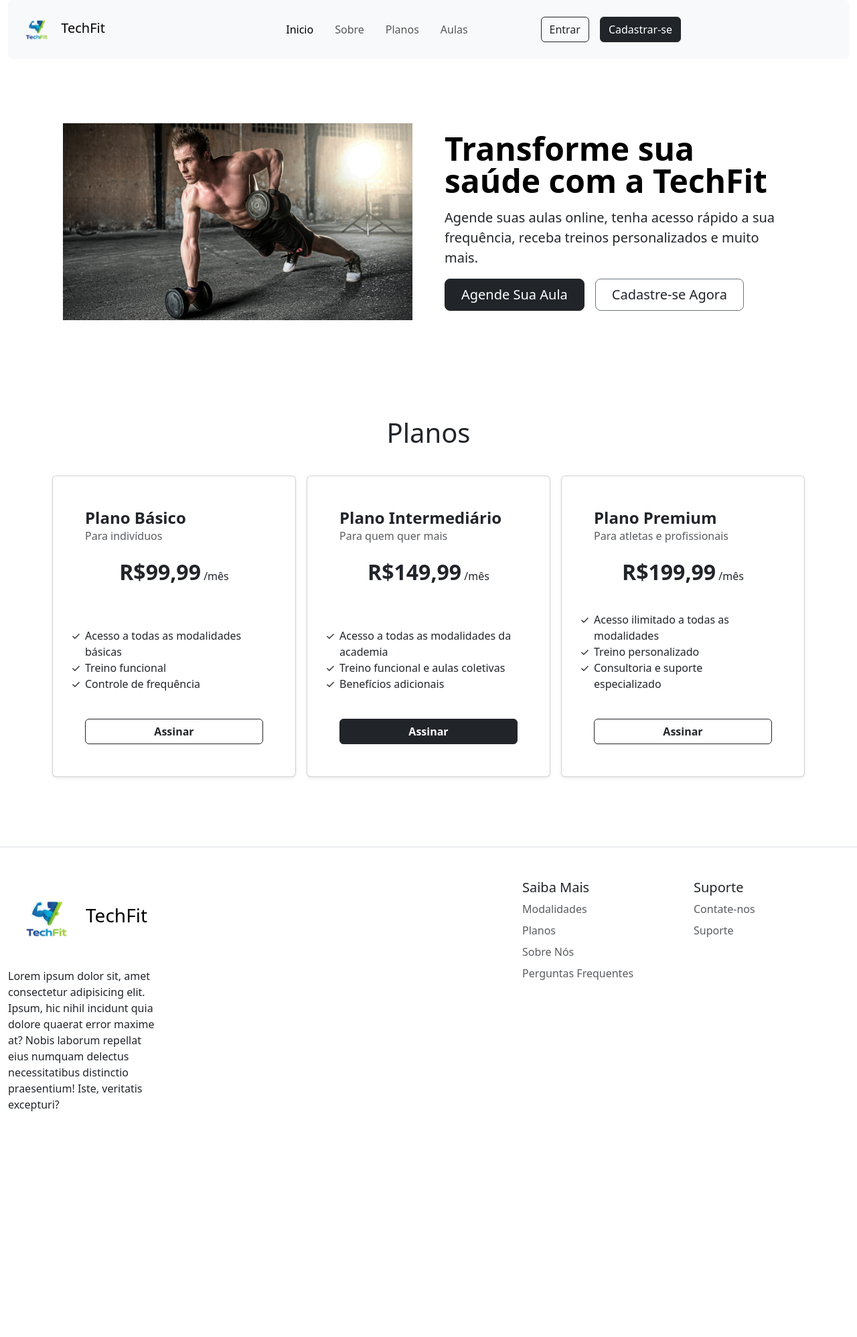
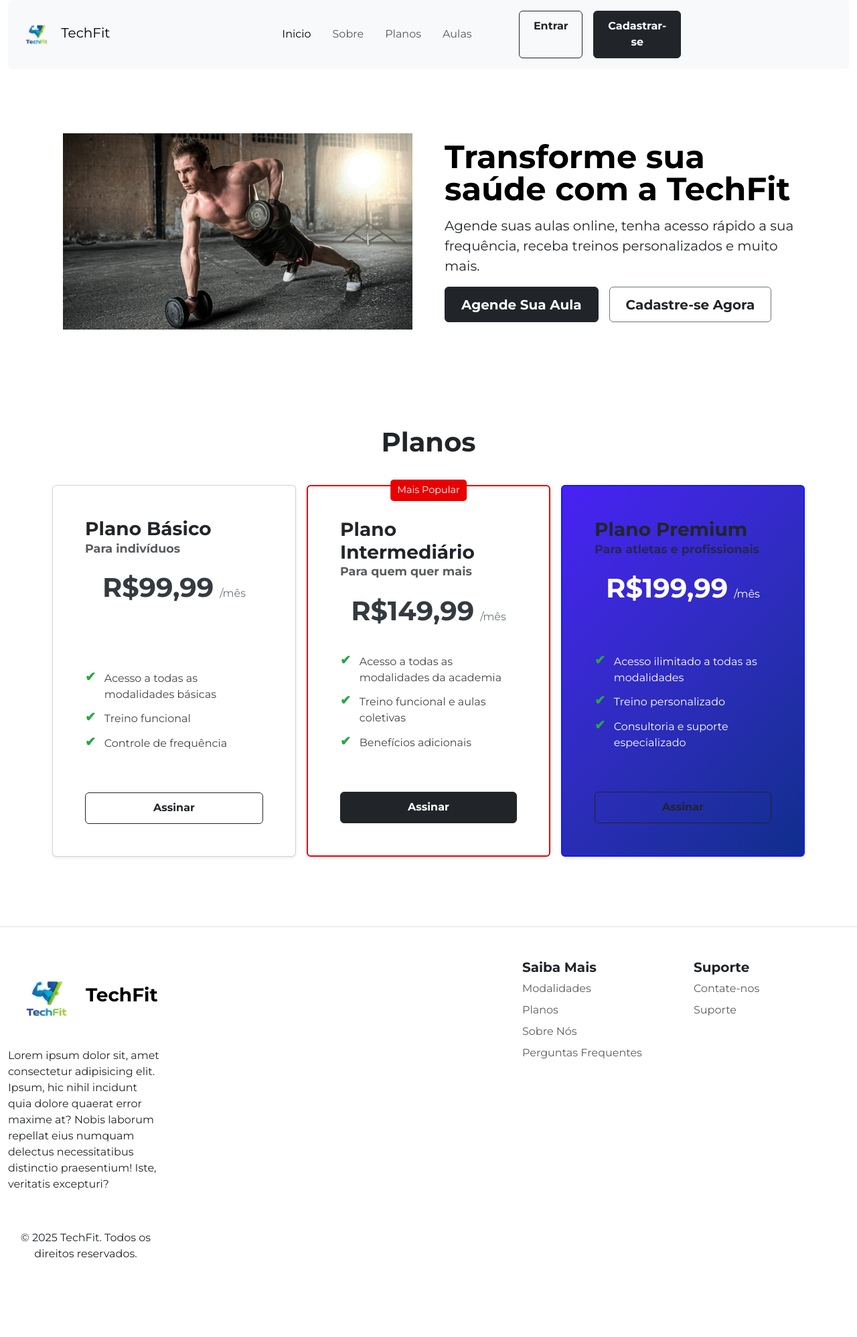
Before and after one commit to GoldenLeap/senai, a PHP site: page / in a window 1280 px wide. Shown: the whole page at 67% size. Before the commit the page ends 1659 px from the top, so only its background shows below. Run offline with PHP 8.4, Linux system fonts and the light colour scheme.

Commit message:
Adiciona tags meta para melhorar no SEO (otimização de mecanismo de busca) e melhorias em andamento dos cards

```diff
--- a/lima/Projetos/TechFit/index.html
+++ b/lima/Projetos/TechFit/index.html
@@ -3,12 +3,15 @@
   <head>
     <meta charset="UTF-8" />
     <meta name="viewport" content="width=device-width, initial-scale=1.0" />
+    <meta name="description" content="TechFit: Transforme sua saúde com treinos personalizados, aulas online e planos acessíveis. Junte-se à nossa academia hoje!">
+    <meta name="keywords" content="academia, treinos personalizados, fitness, saúde, TechFit">
     <title>TechFit - Página Inicial</title>
     <link
       rel="stylesheet"
       href="https://cdn.jsdelivr.net/npm/bootstrap@5.3.8/dist/css/bootstrap.min.css"
     />
     <link rel="stylesheet" href="./style/home.css" />
+    <link href="https://fonts.googleapis.com/css2?family=Montserrat:wght@400;700&display=swap" rel="stylesheet">
   </head>
   <body>
     <div class="container-fluid">
@@ -79,8 +82,8 @@
               Agende suas aulas online, tenha acesso rápido a sua frequência,
               receba treinos personalizados e muito mais.
             </p>
-            <div class="d-grip gap-2 d-md-flex justify-content-md-start">
-              <button class="btn btn-dark btn-lg px-4 me-md-2">
+            <div class="d-grid gap-2 d-md-flex justify-content-md-start">
+              <button class="btn cta btn-dark btn-lg px-4 me-md-2">
                 Agende Sua Aula
               </button>
               <button class="btn btn-outline-secondary text-dark btn-lg px-4">
@@ -128,7 +131,7 @@
 
           <!-- Plano Intermediário -->
           <div class="col-lg-4 p-2">
-            <div class="card shadow-sm h-100 d-flex flex-column p-5">
+            <div class="card intermediate shadow-sm h-100 d-flex flex-column p-5">
               <h4 class="card-title">Plano Intermediário</h4>
               <h5 class="card-subtitle mb-2 text-muted">Para quem quer mais</h5>
               <div class="card-body text-center">
@@ -146,7 +149,8 @@
 
           <!-- Plano Premium -->
           <div class="col-lg-4 p-2">
-            <div class="card shadow-sm h-100 d-flex flex-column p-5">
+            <div class="card premium shadow-sm h-100 d-flex flex-column p-5">
+              <div class="spark"></div>
               <h4 class="card-title">Plano Premium</h4>
               <h5 class="card-subtitle mb-2 text-muted">
                 Para atletas e profissionais
@@ -223,6 +227,9 @@
             </li>
           </ul>
         </div>
+        <div class="text-center mt-4">
+          <p>&copy; 2025 TechFit. Todos os direitos reservados.</p>
+        </div>
 
       </footer>
     </div>
--- a/lima/Projetos/TechFit/style/home.css
+++ b/lima/Projetos/TechFit/style/home.css
@@ -1,27 +1,118 @@
+body {
+  font-family: 'Montserrat', sans-serif;
+}
+h1, h2, h3, h4, h5, h6 {
+  font-weight: 700;
+}
+
 .card ul {
-        list-style-type: none;
-        padding: 0;
+  list-style: none;
+  padding-left: 0;
+  margin-bottom: 1.5rem;
+}
+
+.card li {
+  position: relative;
+  padding-left: 1.8em;
+  margin-bottom: 0.8rem;
+  font-size: 1rem;
+  color: #444;
 }
 
 .card li::before {
-        content: "  \2713";
-        display: inline-block;
-        margin-left: -1.3em;
-        width: 1.3em;
+  content: "✔";
+  position: absolute;
+  left: 0;
+  top: 0;
+  color: #28a745;
+  font-weight: bold;
+  font-size: 1.2rem;
+  line-height: 1;
 }
 
 .card-title {
-        font-size: 1.5rem;
+  font-size: 1.75rem;
   font-weight: 700;
+  margin-bottom: 0.3rem;
+  color: #212529;
 }
 
 .card-subtitle {
-        font-size: 1rem;
+  font-size: 1.1rem;
   color: #6c757d;
+  margin-bottom: 1rem;
 }
 
 .card-body h2 {
-        display: inline;
-        font-weight: bold;
-        font-size: 2rem;
+  font-weight: 700;
+  font-size: 2.5rem;
+  color: #343a40;
+  margin: 0;
+  display: inline-block;
 }
+
+.card-body span {
+  font-size: 1rem;
+  color: #6c757d;
+  margin-left: 0.3rem;
+}
+
+.btn {
+  border-radius: 0.375rem;
+  padding: 0.65rem 1.3rem;
+  font-weight: 700;
+  transition: background-color 0.3s ease, color 0.3s ease;
+}
+
+.btn-outline-dark:hover {
+  background-color: #343a40;
+  color: #fff;
+}
+
+.btn-dark:hover {
+  background-color: #212529;
+  color: #fff;
+}
+
+.card:hover {
+  box-shadow: 0 8px 20px rgba(0, 0, 0, 0.15);
+  transform: translateY(-5px);
+  transition: all 0.3s ease;
+}
+
+#hero .row {
+  position: relative;
+  z-index: 2;
+}
+
+.card.intermediate {
+  border: 2px solid #e90000;
+  position: relative;
+}
+.card.intermediate::before {
+  content: "Mais Popular";
+  position: absolute;
+  top: -10px;
+  left: 50%;
+  transform: translateX(-50%);
+  background: #e90000;
+  color: #fff;
+  padding: 5px 10px;
+  border-radius: 5px;
+  font-size: 0.9rem;
+}
+.card.premium  {
+  animation: spin 2.5s infinite linear paused;
+
+  background: linear-gradient(135deg, oklch(0.4807 0.2778 276.68), oklch(0.3501 0.1603 264.93));
+  border: 2px solid #1317ff;
+  color: #fff;
+}
+
+
+.card.premium .card-body h2,
+.card.premium .card-subtitle,
+.card.premium span,
+.card.premium li {
+  color: #fff;
+}
```
Lines whose indentation alone changed are shown as unchanged.
